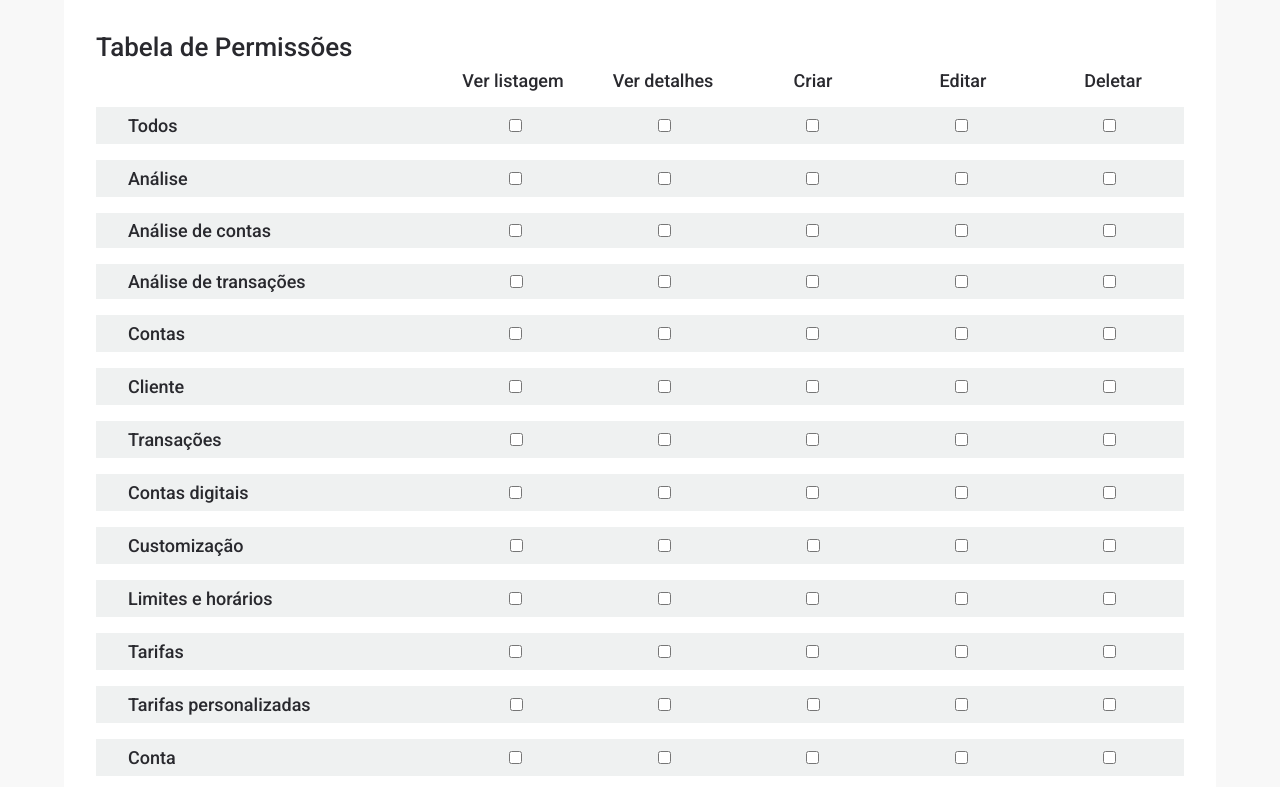
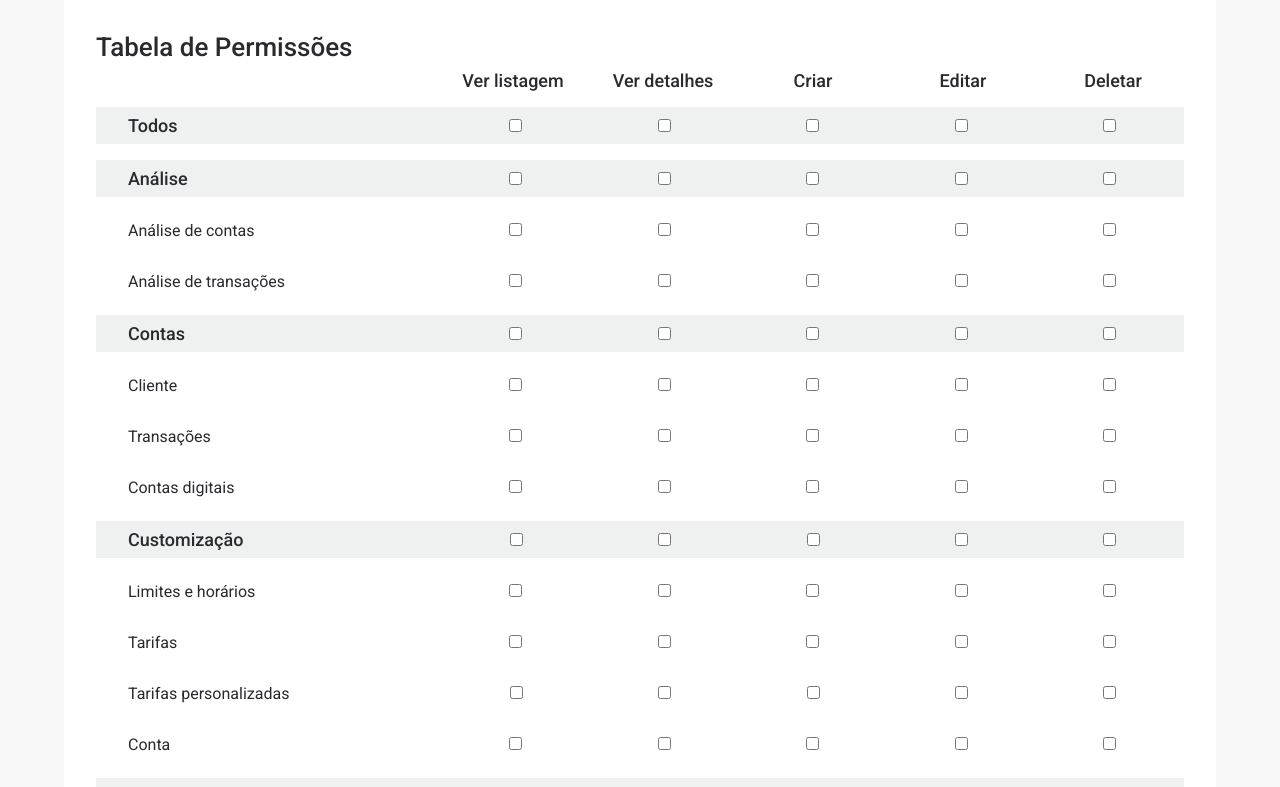
Before and after one commit to igormartins4/desafio-moodar, a React (Create React App) app: page / in a window 1280 px wide. Shown: the top 787 px of the page. Built offline with nearby package versions, Linux system fonts and the light colour scheme.

Commit message:
feat: Estilizar a tabela

```diff
--- a/src/components/RowTable/style.scss
+++ b/src/components/RowTable/style.scss
@@ -2,14 +2,6 @@ tbody tr:first-child {
   background: var(--bg-header);
   font-weight: 500;
   font-size: 18px;
-}
-
-.item-principal {
-  font-weight: 500;
-  font-size: 18px;
-  line-height: 21px;
-
-  background-color: #f8f8f8;
 }
 
 td {
@@ -24,25 +16,8 @@ tbody td + td {
 
 .container td {
   width: 150px;
-  //background-color: rgb(9, 13, 226);
 }
 
 .container td:first-child {
   width: 350px;
-  //background-color: rgb(198, 241, 7);
 }
-
-.dropdown tr {
-  font-style: normal;
-  font-weight: normal;
-  font-size: 16px;
-  line-height: 19px;
-
-  tr {
-    background-color: #ffffff;
-  }
-
-  tbody td > span {
-    font-size: 16px;
-  }
-}
--- a/src/components/Table/index.js
+++ b/src/components/Table/index.js
@@ -21,25 +21,31 @@ export function Table() {
         <tbody>
           <RowTable row="Todos" />
 
-          <RowTable row="Análise" />
+          <RowTable className=".item-principal" row="Análise" />
           <div className="dropdown">
             <RowTable row="Análise de contas" />
             <RowTable row="Análise de transações" />
           </div>
 
-          <RowTable row="Contas" />
+          <RowTable className=".item-principal" row="Contas" />
+          <div className="dropdown">
             <RowTable row="Cliente" />
             <RowTable row="Transações" />
             <RowTable row="Contas digitais" />
+          </div>
 
-          <RowTable row="Customização" />
+          <RowTable className=".item-principal" row="Customização" />
+          <div className="dropdown">
             <RowTable row="Limites e horários" />
             <RowTable row="Tarifas" />
             <RowTable row="Tarifas personalizadas" />
             <RowTable row="Conta" />
+          </div>
 
-          <RowTable row="Financeiro" />
+          <RowTable className=".item-principal" row="Financeiro" />
+          <div className="dropdown">
             <RowTable row="Entradas" />
+          </div>
         </tbody>
       </table>
     </div>
--- a/src/components/Table/style.scss
+++ b/src/components/Table/style.scss
@@ -1,5 +1,7 @@
 :root {
+  --bg-table: #ffffff;
   --bg-header: #eff1f1;
+  --bg-header-secondary: #F8F8F8;
   --color-text: #29292e;
 
   //transition: all 0.3s linear;
@@ -16,7 +18,7 @@
   width: #{"min(90vw, 1200px)"};
   padding: 2rem;
   margin: auto;
-  background-color: #ffffff;
+  background-color: var(--bg-table);
 
   h1 {
     font-weight: 500;
@@ -47,7 +49,24 @@
     width: 150px;
     padding: 0px 10px;
   }
+
   thead tr th:first-child {
     width: 352px;
   }
+
+  .item-principal tr {
+    font-weight: 500;
+    font-size: 18px;
+    line-height: 21px;
+
+    background-color: var(--bg-header-secondary);
+  }
+
+  .dropdown tr {
+    font-style: normal;
+    font-weight: normal;
+    font-size: 16px;
+    line-height: 19px;
+    background-color: var(--bg-table);
+  }
 }
```
Lines whose indentation alone changed are shown as unchanged.
